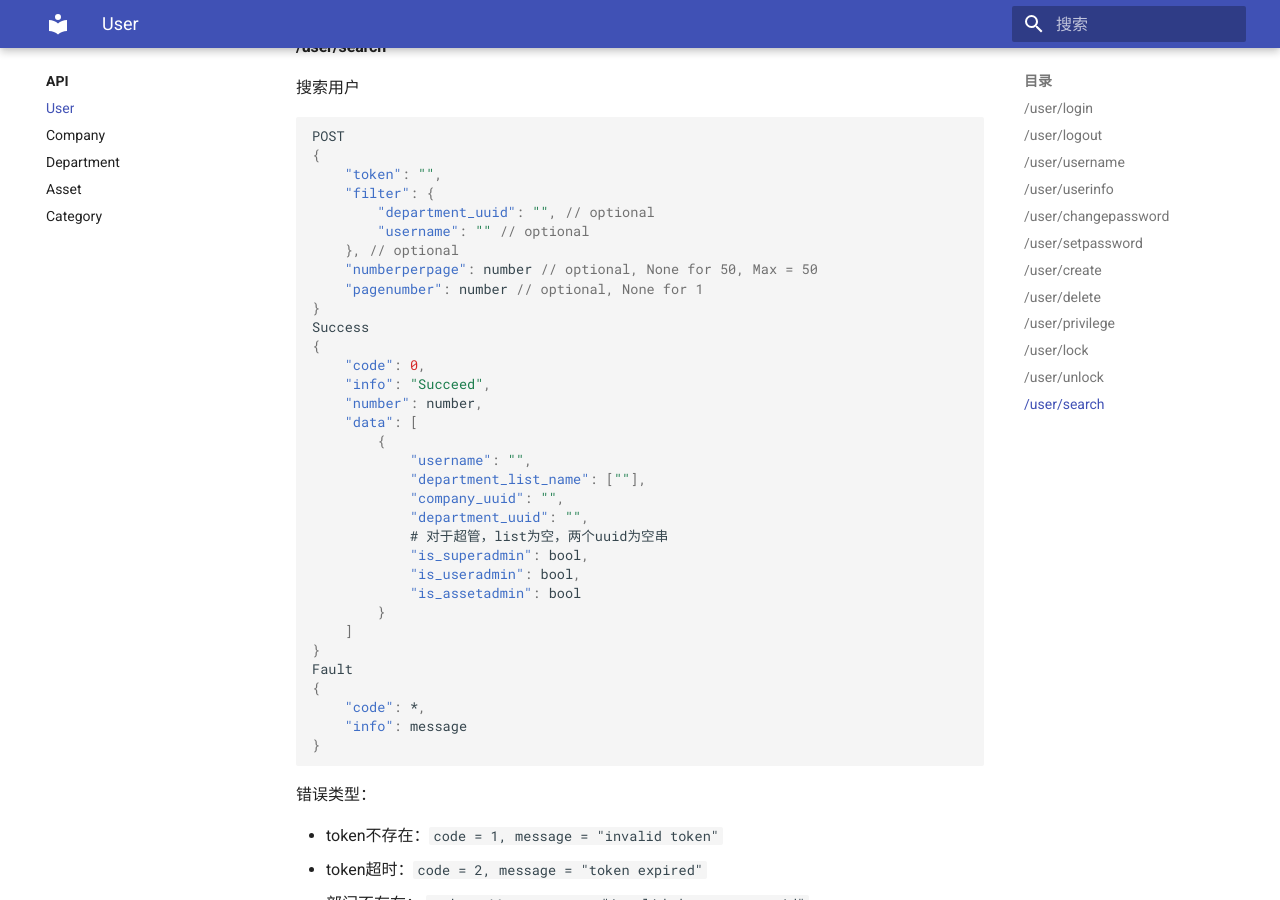
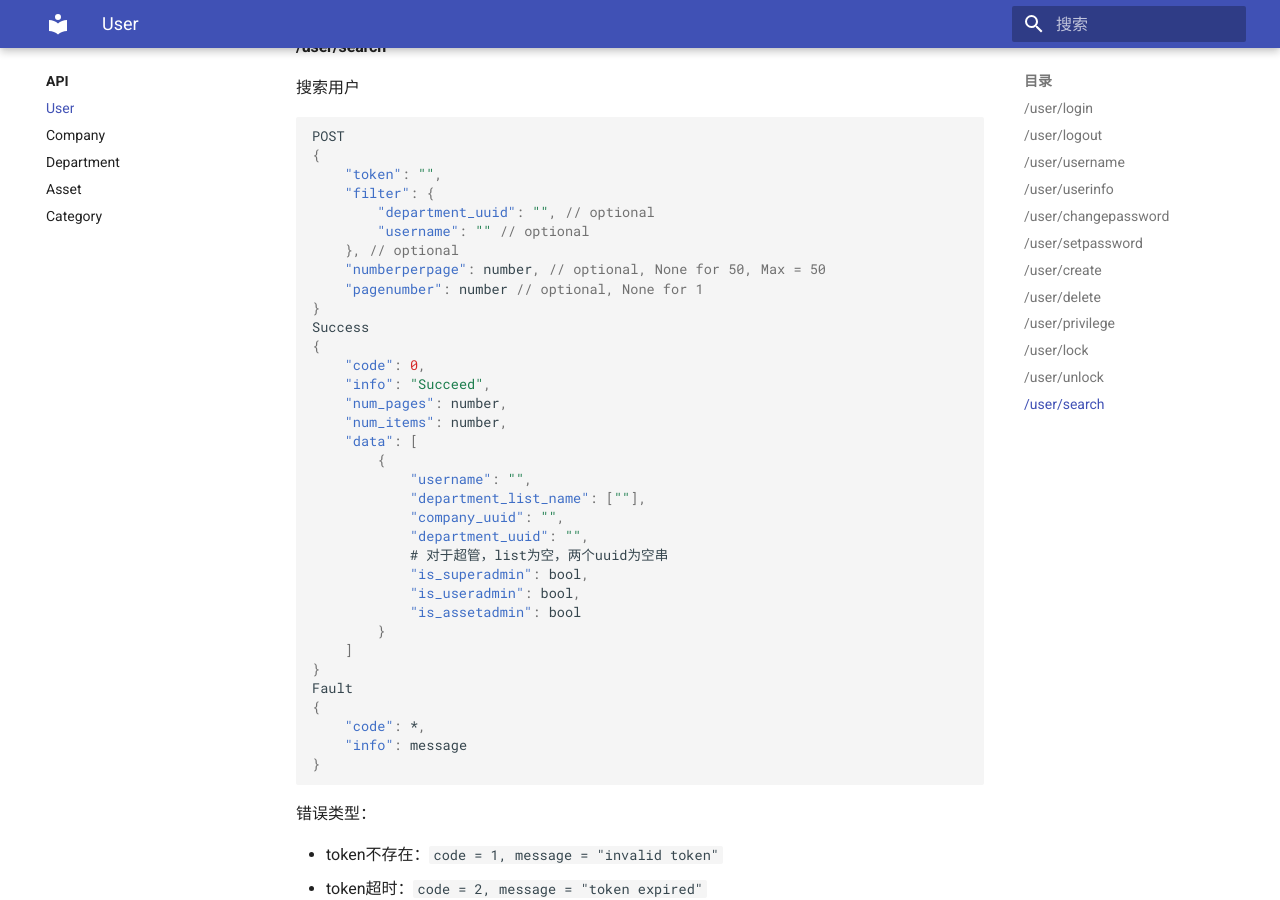
Before and after one commit to kuritas/asseta-docs, an MkDocs documentation site: the page built from docs/API/user.md, in a window 1280 px wide and 900 px high, scrolled down 7277 px. Built offline with MkDocs 1.6.1 and Material for MkDocs 9.7.7, drawn with Linux system fonts in a browser that asks for light colours.

Commit message:
user_search&asset_search

```diff
--- a/docs/API/user.md
+++ b/docs/API/user.md
@@ -372,14 +372,15 @@ POST
 		"department_uuid": "", // optional
 		"username": "" // optional
 	}, // optional
-	"numberperpage": number // optional, None for 50, Max = 50
+	"numberperpage": number, // optional, None for 50, Max = 50
 	"pagenumber": number // optional, None for 1
 }
 Success
 {
 	"code": 0,
 	"info": "Succeed",
-	"number": number,
+	"num_pages": number,
+	"num_items": number,
 	"data": [
 		{
 			"username": "",
```
Also changed, not shown: docs/API/asset.md (+2 -0 lines).
